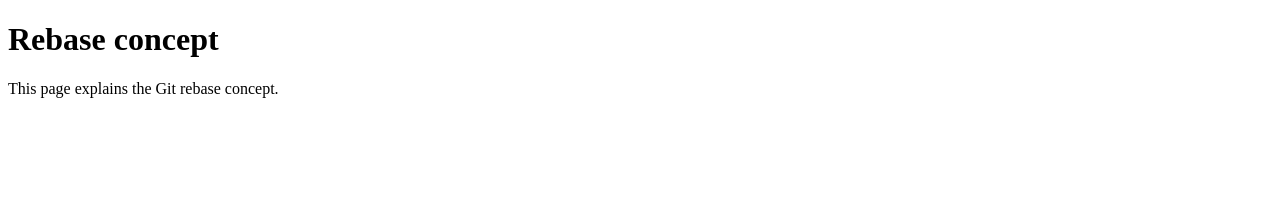
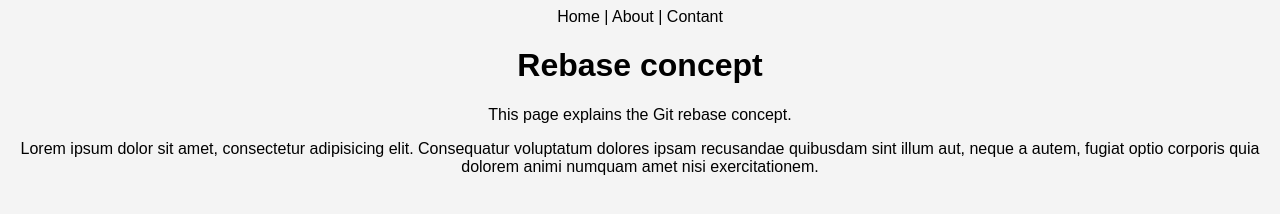
Before and after one commit to Raju269/Git-Git-Hub, a plain HTML site: page Advanced-git-concepts/Git-Rebase-Project/index.html in a window 1280 px wide. Drawn offline with Linux system fonts and the light colour scheme.

Commit message:
Add header and styling to index.html for improved layout and readability and Rebase concept include

```diff
--- a/Advanced-git-concepts/Git-Rebase-Project/index.html
+++ b/Advanced-git-concepts/Git-Rebase-Project/index.html
@@ -4,9 +4,18 @@
     <meta charset="UTF-8">
     <meta name="viewport" content="width=device-width, initial-scale=1.0">
     <title>Rebase concept</title>
+    <link rel="stylesheet" href="style.css">
+
 </head>
 <body>
+    <header>
+        <nav>Home | About | Contant
+        </nav>
+    </header>
     <h1>Rebase concept  </h1>
     <p>This page explains the Git rebase concept.</p>
+    <p>
+        Lorem ipsum dolor sit amet, consectetur adipisicing elit. Consequatur voluptatum dolores ipsam recusandae quibusdam sint illum aut, neque a autem, fugiat optio corporis quia dolorem animi numquam amet nisi exercitationem.
+    </p>
 </body>
 </html>
--- /dev/null
+++ b/Advanced-git-concepts/Git-Rebase-Project/style.css
@@ -0,0 +1,5 @@
+body{
+    font-family: Arial, sans-serif;
+    text-align: center;
+    background-color: #f4f4f4;
+}
```
